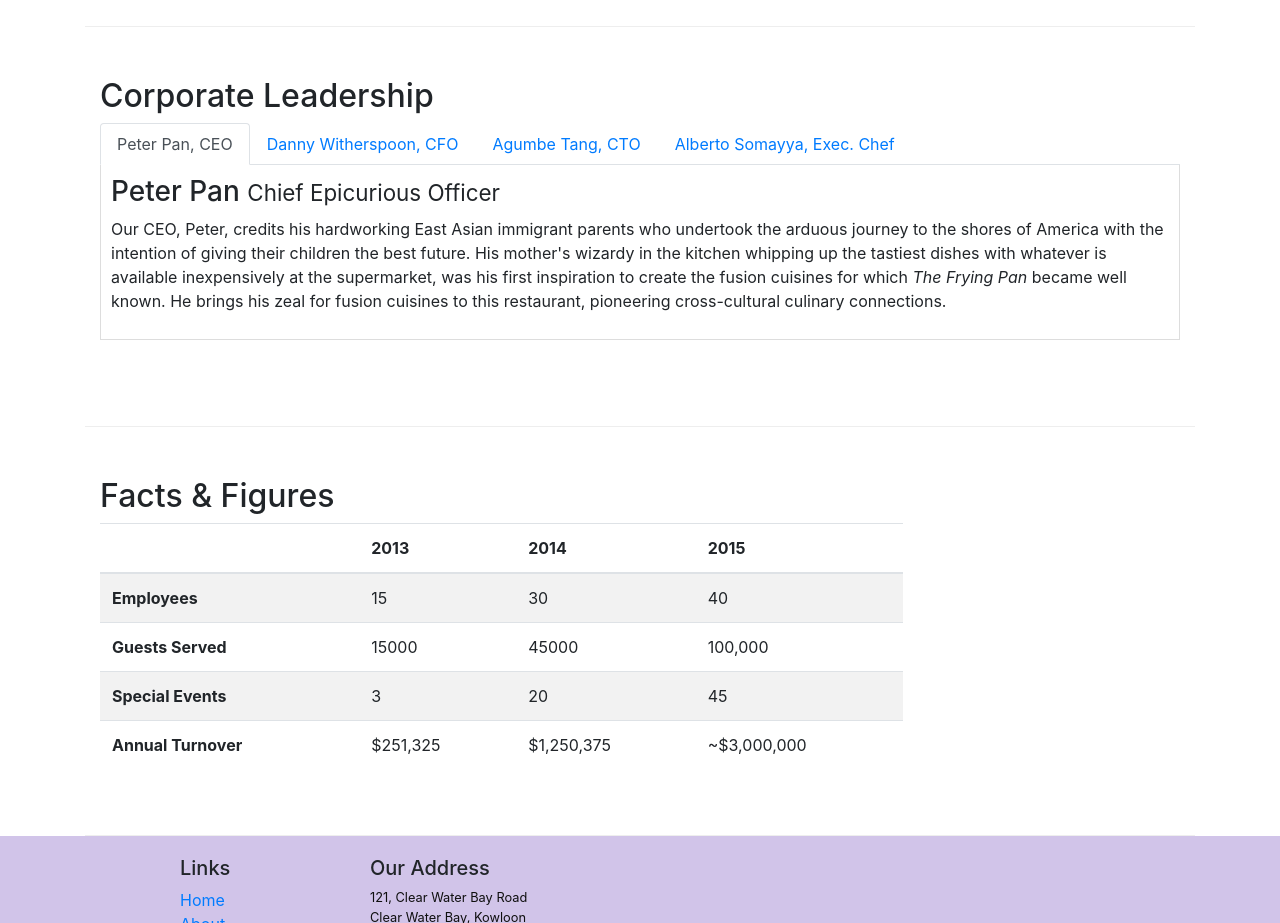
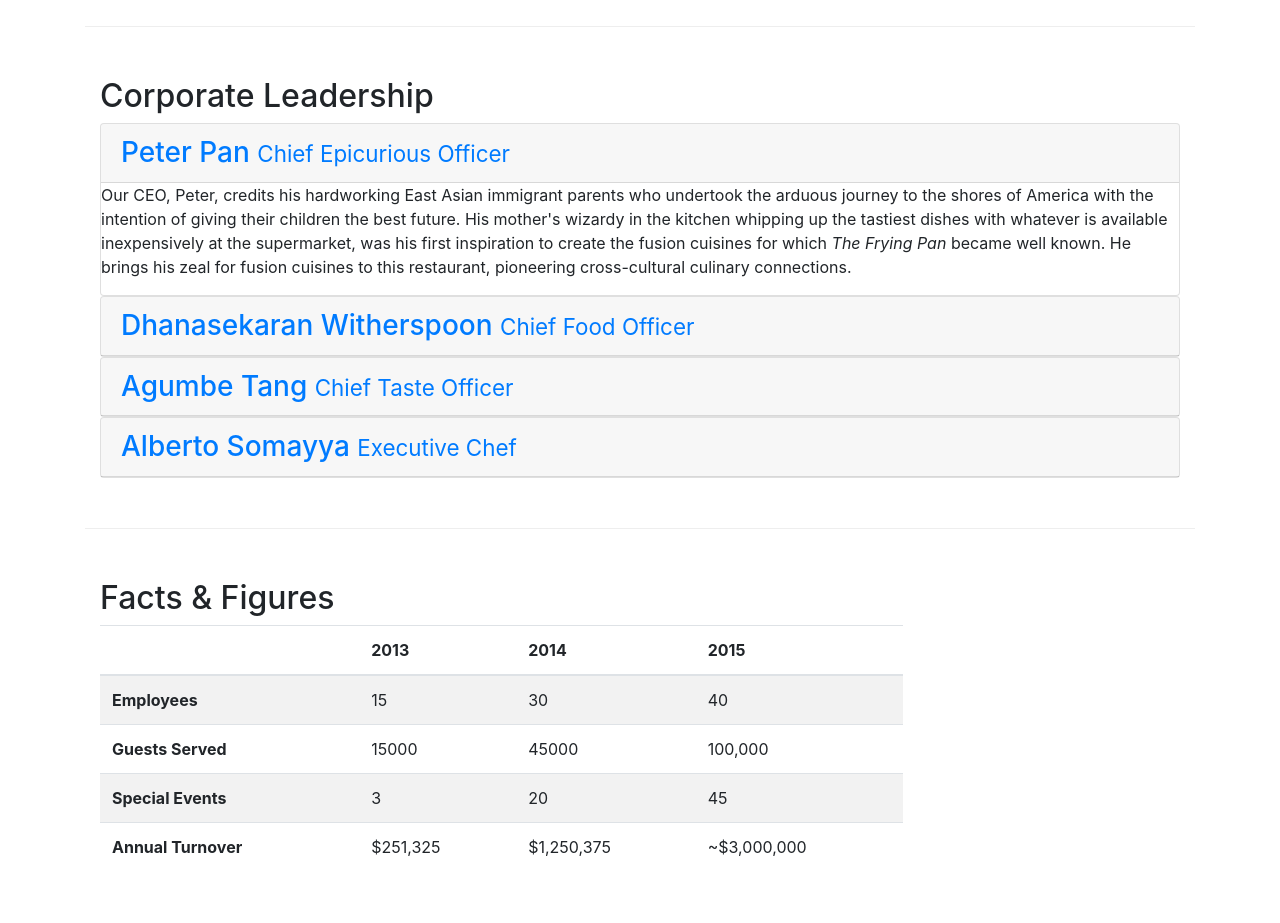
Before and after one commit to vangeliyyulia/bootstrap_coursera, a website: page aboutus.html in a window 1280 px wide. Shown: the part 900-1823 px from the top of the page. Drawn offline with nearby package versions, Linux system fonts and the light colour scheme.

Commit message:
Accordion

```diff
--- a/aboutus.html
+++ b/aboutus.html
@@ -109,39 +109,62 @@
         <div class="row row-content">
             <div class="col-sm-6 col-md-12 flex-first">
                 <h2>Corporate Leadership</h2>
-                <ul class="nav nav-tabs">
-                    <li class="nav-item">
-                        <a class="nav-link active" href="#peter" role="tab" data-toggle="tab">Peter Pan, CEO</a>
-                    </li>
-                    <li class="nav-item">
-                      <a class="nav-link" href="#danny" role="tab"
-                        data-toggle="tab">Danny Witherspoon, CFO</a>
-                    </li>
-                    <li class="nav-item">
-                      <a class="nav-link" href="#agumbe"role="tab"
-                        data-toggle="tab">Agumbe Tang, CTO</a>
-                    </li>
-                    <li class="nav-item">
-                      <a class="nav-link" href="#alberto" role="tab"
-                        data-toggle="tab">Alberto Somayya, Exec. Chef</a>
-                    </li>
-                </ul>
-                <div class="tab-content">
-                    <div role="tabpanel" class="tab-pane fade show active" id="peter">
-                        <h3>Peter Pan <small>Chief Epicurious Officer</small></h3>
-                        <p class="hidden-xs-down">Our CEO, Peter, credits his hardworking East Asian immigrant parents who undertook the arduous journey to the shores of America with the intention of giving their children the best future. His mother's wizardy in the kitchen whipping up the tastiest dishes with whatever is available inexpensively at the supermarket, was his first inspiration to create the fusion cuisines for which <em>The Frying Pan</em> became well known. He brings his zeal for fusion cuisines to this restaurant, pioneering cross-cultural culinary connections.</p>
+                <div id="accordion" role="tablist">
+                    <div class="card">
+                        <div class="card-header" role="tab" id="peterhead">
+                            <h3 class="mb-0">
+                                <a data-toggle="collapse" data-parent="#accordion" href="#peter">
+                                    Peter Pan <small>Chief Epicurious Officer</small>
+                                </a>
+                            </h3>
+                        </div>
+                        <div role="tabpanel" class="collapse show" id="peter">
+                            <div class="card-block">
+                                <p class="hidden-xs-down">Our CEO, Peter, credits his hardworking East Asian immigrant parents who undertook the arduous journey to the shores of America with the intention of giving their children the best future. His mother's wizardy in the kitchen whipping up the tastiest dishes with whatever is available inexpensively at the supermarket, was his first inspiration to create the fusion cuisines for which <em>The Frying Pan</em> became well known. He brings his zeal for fusion cuisines to this restaurant, pioneering cross-cultural culinary connections.</p>
+                            </div>
+                        </div>
                     </div>
-                    <div role="tabpanel" class="tab-pane fade" id="danny">
-                        <h3>Dhanasekaran Witherspoon <small>Chief Food Officer</small></h3>
-                        <p class="hidden-xs-down">Our CFO, Danny, as he is affectionately referred to by his colleagues, comes from a long established family tradition in farming and produce. His experiences growing up on a farm in the Australian outback gave him great appreciation for varieties of food sources. As he puts it in his own words, <em>Everything that runs, wins, and everything that stays, pays!</em></p>
+                    <div class="card">
+                        <div class="card-header" role="tab" id="dannyhead">
+                            <h3 class="mb-0">
+                                <a class="collapsed" data-toggle="collapse" data-parent="#accordion" href="#danny">
+                                    Dhanasekaran Witherspoon <small>Chief Food Officer</small>
+                                </a>
+                            </h3>
+                        </div>
+                        <div role="tabpanel" class="collapse" id="danny">
+                            <div class="card-block">
+                                <p class="hidden-xs-down">Our CFO, Danny, as he is affectionately referred to by his colleagues, comes from a long established family tradition in farming and produce. His experiences growing up on a farm in the Australian outback gave him great appreciation for varieties of food sources. As he puts it in his own words, <em>Everything that runs, wins, and everything that stays, pays!</em></p>
+                            </div>
+                        </div>
                     </div>
-                    <div role="tabpanel" class="tab-pane fade" id="agumbe">
-                        <h3>Agumbe Tang <small>Chief Taste Officer</small></h3>
-                        <p class="hidden-xs-down">Blessed with the most discerning gustatory sense, Agumbe, our CTO, personally ensures that every dish that we serve meets his exacting tastes. Our chefs dread the tongue lashing that ensues if their dish does not meet his exacting standards. He lives by his motto, <em>You click only if you survive my lick.</em></p>
+                    <div class="card">
+                        <div class="card-header" role="tab" id="agumbehead">
+                            <h3 class="mb-0">
+                                <a class="collapsed" data-toggle="collapse" data-parent="#accordion" href="#agumbe">
+                                    Agumbe Tang <small>Chief Taste Officer</small>
+                                </a>
+                            </h3>
+                        </div>
+                        <div role="tabpanel" class="collapse" id="agumbe">
+                            <div class="card-block">
+                                <p class="hidden-xs-down">Blessed with the most discerning gustatory sense, Agumbe, our CTO, personally ensures that every dish that we serve meets his exacting tastes. Our chefs dread the tongue lashing that ensues if their dish does not meet his exacting standards. He lives by his motto, <em>You click only if you survive my lick.</em></p>
+                            </div>
+                        </div>
                     </div>
-                    <div role="tabpanel" class="tab-pane fade" id="alberto">
-                        <h3>Alberto Somayya <small>Executive Chef</small></h3>
-                        <p class="hidden-xs-down">Award winning three-star Michelin chef with wide International experience having worked closely with whos-who in the culinary world, he specializes in creating mouthwatering Indo-Italian fusion experiences. He says, <em>Put together the cuisines from the two craziest cultures, and you get a winning hit! Amma Mia!</em></p>
+                    <div class="card">
+                        <div class="card-header" role="tab" id="albertohead">
+                            <h3 class="mb-0">
+                                <a class="collapsed" data-toggle="collapse" data-parent="#accordion" href="#alberto">
+                                    Alberto Somayya <small>Executive Chef</small>
+                                </a>
+                            </h3>
+                        </div>
+                        <div role="tabpanel" class="collapse" id="alberto">
+                            <div class="card-block">
+                                <p class="hidden-xs-down">Award winning three-star Michelin chef with wide International experience having worked closely with whos-who in the culinary world, he specializes in creating mouthwatering Indo-Italian fusion experiences. He says, <em>Put together the cuisines from the two craziest cultures, and you get a winning hit! Amma Mia!</em></p>
+                            </div>
+                        </div>
                     </div>
                 </div>
             </div>
```
